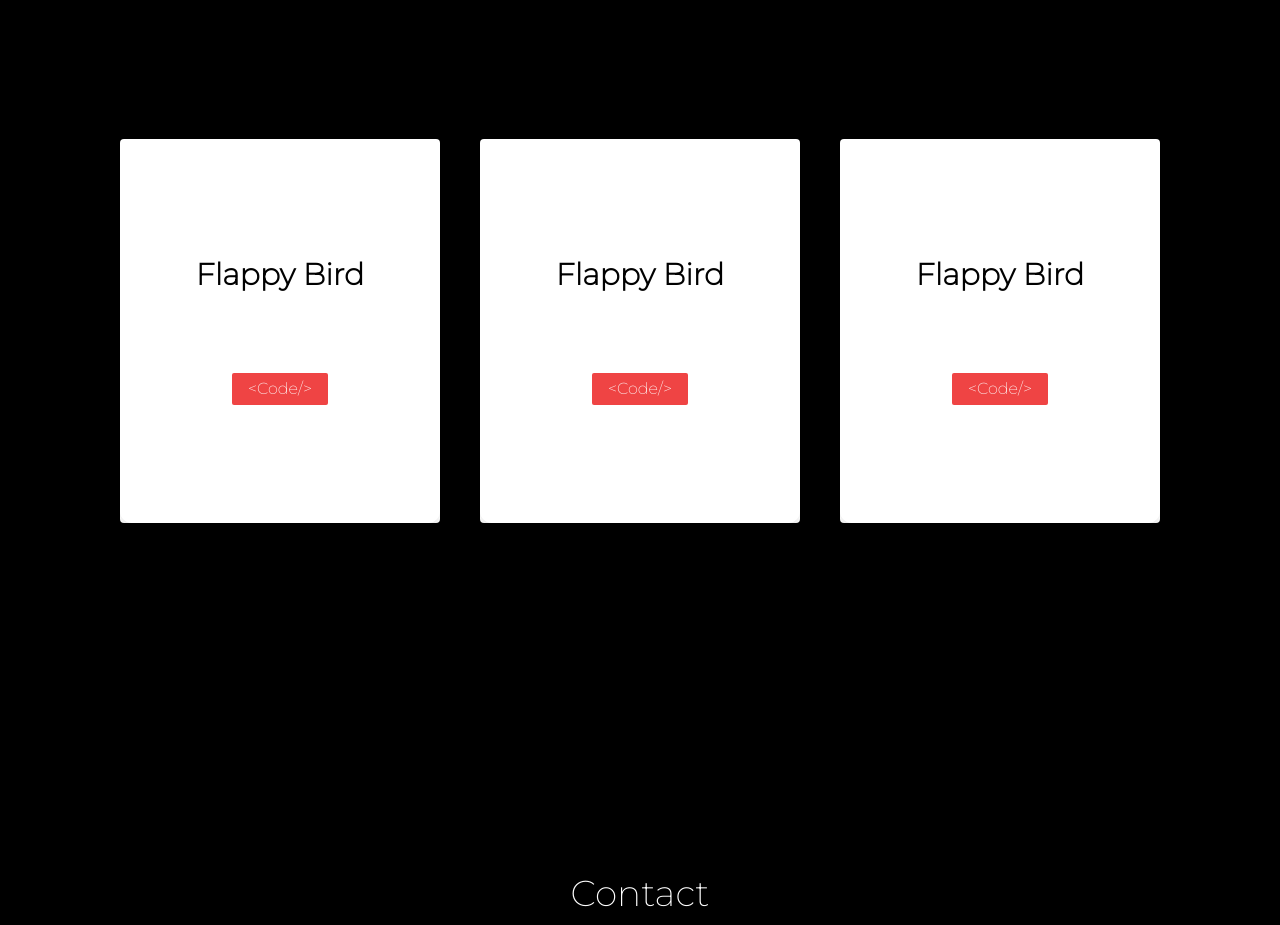
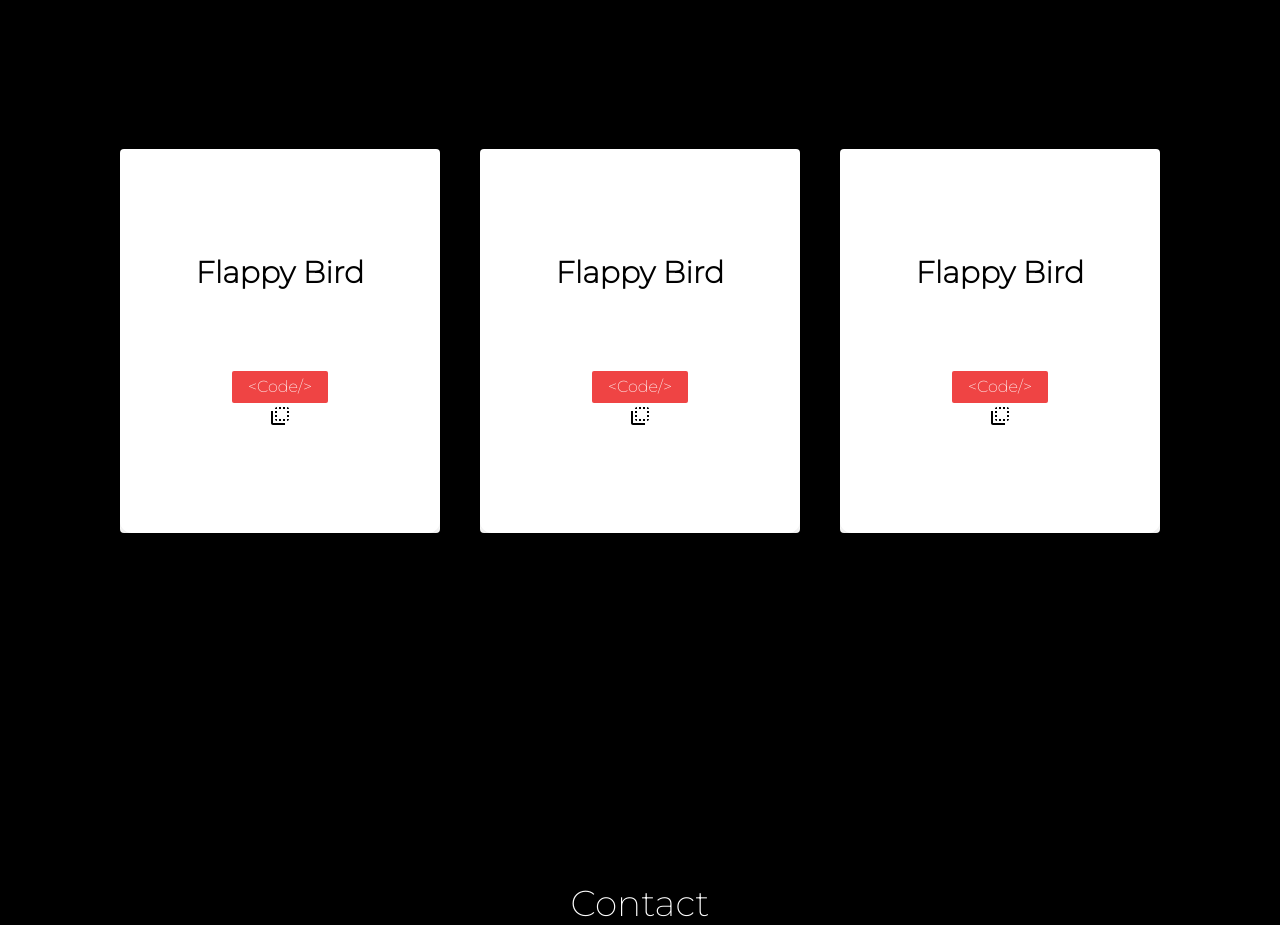
Before and after one commit to LerkkaP/Personal-portfolio, a React (Vite) app: page / in a window 1280 px wide. Shown: the part 1380-2305 px from the top of the page. Built offline with nearby package versions, Linux system fonts and the light colour scheme.

Commit message:
add card flip on click

```diff
--- a/package.json
+++ b/package.json
@@ -12,6 +12,7 @@
   "dependencies": {
     "@emotion/react": "^11.11.3",
     "@emotion/styled": "^11.11.0",
+    "@mui/icons-material": "^5.15.7",
     "@mui/material": "^5.15.6",
     "framer-motion": "^10.17.9",
     "react": "^18.2.0",
--- a/src/App.css
+++ b/src/App.css
@@ -5,38 +5,20 @@
   text-align: center;
 }
 
-.logo {
-  height: 6em;
-  padding: 1.5em;
-  will-change: filter;
-  transition: filter 300ms;
-}
-.logo:hover {
-  filter: drop-shadow(0 0 2em #646cffaa);
-}
-.logo.react:hover {
-  filter: drop-shadow(0 0 2em #61dafbaa);
+.card {
+  transform-style: preserve-3d;
+  transition: all 0.8s ease;
 }
 
-@keyframes logo-spin {
-  from {
-    transform: rotate(0deg);
-  }
-  to {
-    transform: rotate(360deg);
-  }
+.front {
+  backface-visibility: hidden;
 }
 
-@media (prefers-reduced-motion: no-preference) {
-  a:nth-of-type(2) .ogo {
-    animation: logo-spin infinite 20s linear;
-  }
+.back {
+  backface-visibility: hidden;
+  transform: rotateY(180deg);
 }
 
-.card {
-  padding: 2em;
+.cardFlip {
+  transform: rotateY(180deg);
 }
-
-.read-the-docs {
-  color: #888;
-}
--- a/src/components/Card.tsx
+++ b/src/components/Card.tsx
@@ -1,9 +1,18 @@
+import { useState } from 'react';
+import FlipToBackIcon from '@mui/icons-material/FlipToBack';
+import FlipToFrontIcon from '@mui/icons-material/FlipToFront';
+
 const Card = () => {
+    const [flip, setFlip] = useState(false)
+
+    const handleFlip = () => {
+      setFlip(!flip)
+    }
     return (
         <div className="max-w-sm rounded overflow-hidden shadow-lg bg-white mx-5">
             <div className="group h-96 w-80 [perspective:1000px]">
-                <div className="relative h-full w-full rounded-xl shadow-xl transition-all duration-500 [transform-style:preserve-3d] group-hover:[transform:rotateY(180deg)]">
-                <div className="absolute inset-0 text-black">
+                <div className={`relative h-full w-full rounded-xl shadow-xl card ${flip? 'cardFlip':''}`}>
+                <div className="absolute inset-0 text-black front">
                 <div className="flex min-h-full flex-col items-center justify-center">
                     <h1 className="text-3xl font-bold">Flappy Bird</h1>
                     <button className="bg-red-500 text-white mt-20 rounded-sm py-1 px-4">
@@ -11,15 +20,19 @@
                                     {'<Code/>'}
                                 </a>
                     </button>
+                    <button onClick={handleFlip}><FlipToBackIcon/></button>
+
                 </div>
                 </div>
-                <div className="absolute inset-0 h-full w-full bg-black/80 px-12 text-center text-slate-200 [transform:rotateY(180deg)] [backface-visibility:hidden]">
+                <div className="absolute inset-0 h-full w-full bg-black/80 px-12 text-center text-slate-200 back">
                     <div className="px-6 py-8">
                             <span className="inline-block bg-gray-200 rounded-sm px-3 py-1 text-sm font-semibold text-gray-700 mr-2 mb-2">Python</span>
                             <span className="inline-block bg-gray-200 rounded-sm px-3 py-1 text-sm font-semibold text-gray-700 mr-2 mb-2">Pygame</span>
                             <span className="inline-block bg-gray-200 rounded-sm px-3 py-1 text-sm font-semibold text-gray-700 mr-2 mb-2">MatplotLib</span>
                             <span className="inline-block bg-gray-200 rounded-sm px-3 py-1 text-sm font-semibold text-gray-700 mr-2 mb-2">TinyDB</span>
                         </div>
+                        <button onClick={handleFlip}><FlipToFrontIcon/></button>
+
                         <div className="mb-4">
                         </div>
                     </div>
--- a/src/main.tsx
+++ b/src/main.tsx
@@ -1,6 +1,7 @@
 import ReactDOM from "react-dom/client";
 import App from "./App";
 import "./index.css";
+import "./App.css"
 
 
 ReactDOM.createRoot(document.getElementById("root")!).render(
```
Also changed, not shown: 1 other file (tests, documents, lock files or other folders).
